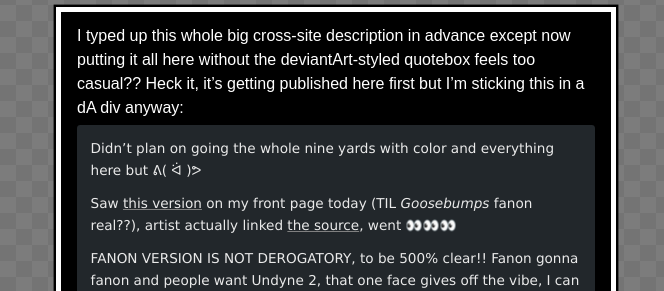
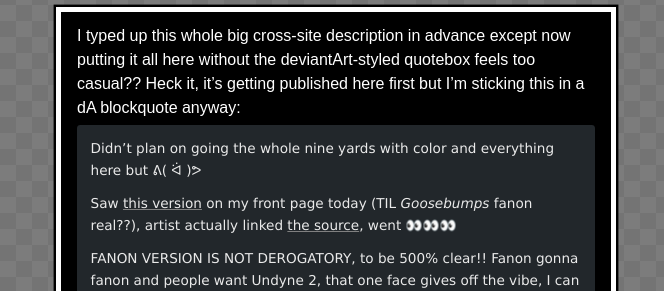
Before and after one commit to a-flyleaf/omori, a Jekyll site: the page built from _art/2023-04-07_aub3.md, in a window 1280 px wide and 900 px high, scrolled down 322 px. Shown: the part 233-524 px from the top of the window, without its empty margins (304-968 px from the left). Built offline with Jekyll 4.4.1, drawn with Linux system fonts in a browser that asks for light colours; some of the changed text lies outside the part shown.

Commit message:
missed an update+WRONG FILES KRONK
give or take the sketch layers but the 4% opacity noise is obviously very important

```diff
--- a/_art/2023-04-07_aub3.md
+++ b/_art/2023-04-07_aub3.md
@@ -7,7 +7,7 @@ desc: |-
   Three versions of Aubrey: canon, fanon, and "your design" (in my usual style).
 css: ".da:last-of-type{margin-top:1em;} #end p:first-child{margin:2em 0 -.5em;} #a-info img{display:inline-block; margin:.25em 0;}"
 ---
-I typed up this whole big cross-site description in advance except now putting it all here without the deviantArt-styled quotebox feels too casual?? Heck it, it's getting published here first but I'm sticking this in a dA div anyway:
+I typed up this whole big cross-site description in advance except now putting it all here without the deviantArt-styled quotebox feels too casual?? Heck it, it's getting published here first but I'm sticking this in a dA blockquote anyway:
 
 <blockquote class="da" markdown="1">
 Didn’t plan on going the whole nine yards with color and everything here but ᕕ(&nbsp;ᐛ&nbsp;)ᕗ
```
Also changed, not shown: other parts of _art/2023-04-07_aub3.md (+4 -0 lines), assets/img/art/2023-04-19_128.png, assets/img/art/2023-04-19_64.png, 2 other files.
